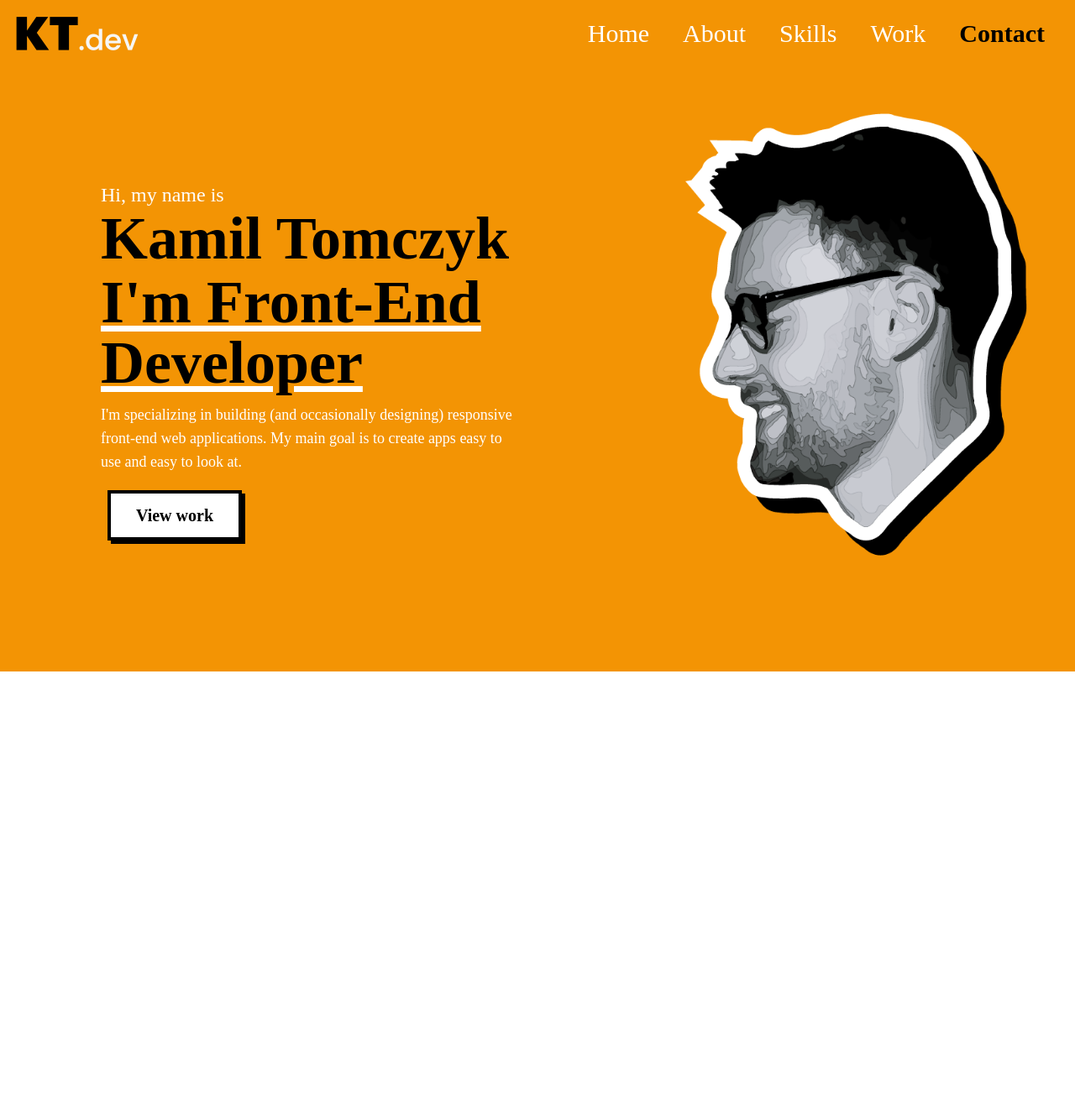
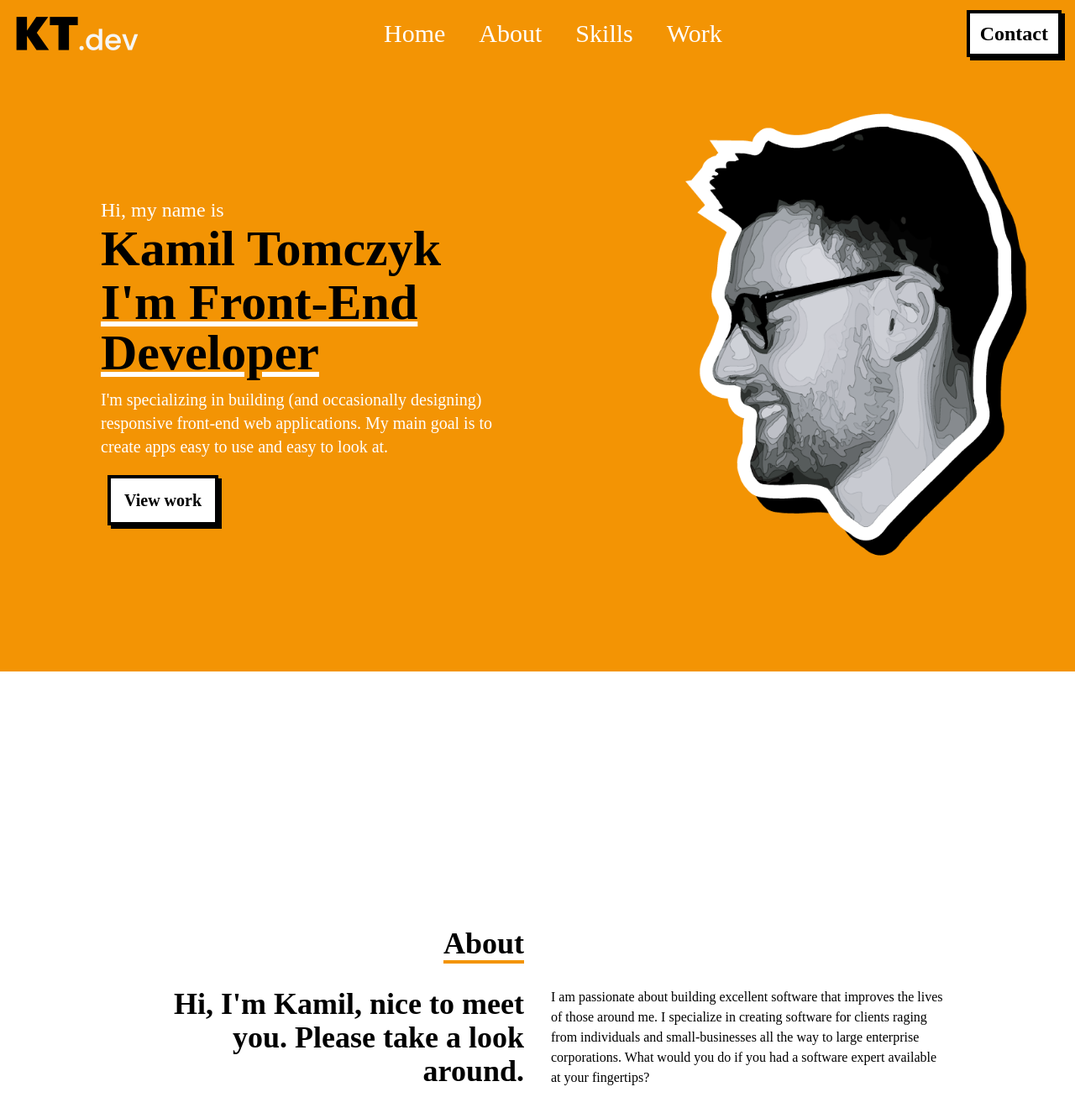
Before and after one commit to KamilTomczykDev/portfolio-website, a React (Create React App) app: page / in a window 1280 px wide. Shown: the top 1332 px of the page at 84% size. Before the commit the page ends 840 px from the top, so only its background shows below. Built offline with nearby package versions, Linux system fonts and the light colour scheme.

Commit message:
about component finished

```diff
--- /dev/null
+++ b/src/components/About.jsx
@@ -0,0 +1,32 @@
+function About() {
+  return (
+    <div name="about" className="h-screen w-full text-black">
+      <div className="flex h-full w-full flex-col items-center justify-center">
+        <div className="grid w-full max-w-[1000px] grid-cols-2 gap-8 px-4">
+          <div className="pb-8 pl-4 sm:text-right">
+            <p className="inline border-b-4 border-[#f39404] text-4xl font-bold ">
+              About
+            </p>
+          </div>
+          <div></div>
+        </div>
+        <div className="grid w-full max-w-[1000px] gap-8 px-4 sm:grid-cols-2">
+          <div className="text-4xl font-bold sm:text-right">
+            <p>Hi, I'm Kamil, nice to meet you. Please take a look around.</p>
+          </div>
+          <div>
+            <p>
+              I am passionate about building excellent software that improves
+              the lives of those around me. I specialize in creating software
+              for clients raging from individuals and small-businesses all the
+              way to large enterprise corporations. What would you do if you had
+              a software expert available at your fingertips?
+            </p>
+          </div>
+        </div>
+      </div>
+    </div>
+  );
+}
+
+export default About;
--- a/src/components/Hero.jsx
+++ b/src/components/Hero.jsx
@@ -3,26 +3,28 @@ import HeaderImg from "../assets/header-image.png";
 function Hero() {
   return (
     <div>
-      <div className="h-screen bg-[#f39404] flex flex-col md:flex-row md:items-center md:justify-between">
-        <div className="flex flex-col mt-[80px] justify-center md:justify-center  md:ml-[35px] xl:ml-[100px] h-full w-max[1000px] px-5">
-          <p className="text-sm md:text-2xl text-white">Hi, my name is</p>
-          <h1 className="text-4xl font-bold sm:text-5xl lg:text-7xl ">
+      <div className="flex h-screen flex-col bg-[#f39404] md:flex-row md:items-center md:justify-between">
+        <div className="w-max[1000px] mt-[80px] flex h-full flex-col  justify-center px-5 md:ml-[35px] md:justify-center xl:ml-[100px]">
+          <p className="text-sm text-white md:text-2xl">Hi, my name is</p>
+          <h1 className="text-4xl font-bold sm:text-5xl lg:text-6xl 2xl:text-7xl ">
             Kamil Tomczyk
           </h1>
-          <h2 className="text-4xl font-bold sm:text-5xl mt-1 lg:text-7xl underline decoration-solid decoration-white">
+          <h2 className="mt-1 text-4xl font-bold underline decoration-white decoration-solid sm:text-5xl lg:text-6xl 2xl:text-7xl">
             I'm <span className="">Front-End Developer</span>
           </h2>
-          <p className="max-w-[500px] text-sm md:text-md lg:text-lg mt-3 text-white">
+          <p className="md:text-md mt-3 max-w-[500px] text-sm text-white md:text-xl">
             I'm specializing in building (and occasionally designing) responsive
             front-end web applications. My main goal is to create apps easy to
             use and easy to look at.
           </p>
-          <button className="bg-white border-4 drop-shadow-[4px_4px_0_black] hover:drop-shadow-[4px_4px_0_white] hover:border-white hover:bg-black hover:text-white max-w-[160px] mx-2 my-5 px-3 py-2 md:px-4 md:py-3 text-md md:text-xl font-bold z-1  border-black">
-            View work
-          </button>
+          <div>
+            <button className="text-md static mx-2 my-5 max-w-[160px] border-4 border-black bg-white px-3 py-2 font-bold drop-shadow-[4px_4px_0_black] hover:border-white hover:bg-black hover:text-white hover:drop-shadow-[4px_4px_0_white] md:px-4 md:py-3  md:text-xl">
+              View work
+            </button>
+          </div>
         </div>
         <img
-          className="hidden md:block w-[40%] 2xl:mr-[100px] max-w-[600px] px-5"
+          className="hidden w-[40%] max-w-[600px] px-5 md:block 2xl:mr-[100px]"
           src={HeaderImg}
           alt="Header illustration"
         />
--- a/src/components/Homepage.jsx
+++ b/src/components/Homepage.jsx
@@ -1,3 +1,4 @@
+import About from "./About";
 import Hero from "./Hero";
 import Navbar from "./Navbar";
 
@@ -6,6 +7,7 @@ function Homepage() {
     <>
       <Navbar />
       <Hero />
+      <About />
     </>
   );
 }
--- a/src/components/Navbar.jsx
+++ b/src/components/Navbar.jsx
@@ -11,17 +11,17 @@ function Navbar() {
   return (
     //border-b border-[#ffb545]
     <>
-      <div className="fixed z-10 flex h-[80px] w-full items-center justify-between px-4">
+      <div className="absolute z-20 flex h-[80px] w-full items-center justify-between px-4">
         <img className="h-[50px]" src={Logo} alt="Logo" />
         <ul className="hidden text-xl text-white md:flex lg:text-3xl">
           <li>Home</li>
           <li>About</li>
           <li>Skills</li>
           <li>Work</li>
-          <li className="font-semibold text-black hover:drop-shadow-[4px_4px_0_white] 2xl:font-bold">
-            Contact
-          </li>
         </ul>
+        <button className="hidden border-4 border-black bg-white px-3 py-2 text-2xl font-semibold text-black drop-shadow-[4px_4px_0_black] hover:bg-black hover:text-white hover:drop-shadow-[4px_4px_0_white] md:block 2xl:font-bold">
+          Contact
+        </button>
         <div
           onClick={handleClick}
           className="hover:drop-shadow-[4px_4px_0_black] md:hidden"
@@ -34,7 +34,7 @@ function Navbar() {
         </div>
       </div>
       {isNavOpen && (
-        <ul className="absolute left-0 top-0 flex h-screen w-full flex-col items-start justify-center space-y-7 bg-[#f39404] text-4xl text-white md:hidden">
+        <ul className="absolute left-0 top-0 z-10 flex h-screen w-full flex-col items-start justify-center space-y-7 bg-[#f39404] text-4xl text-white md:hidden">
           <li>Home</li>
           <li>About</li>
           <li>Skills</li>
--- /dev/null
+++ b/src/components/Skills.jsx
@@ -0,0 +1,16 @@
+import HTML from "../assets/html.png";
+
+function Skills() {
+  return (
+    <div name="skills">
+      <div>
+        <div>
+          <p>Experience</p>
+          <p>These are the techs i work with</p>
+        </div>
+      </div>
+    </div>
+  );
+}
+
+export default Skills;
```
